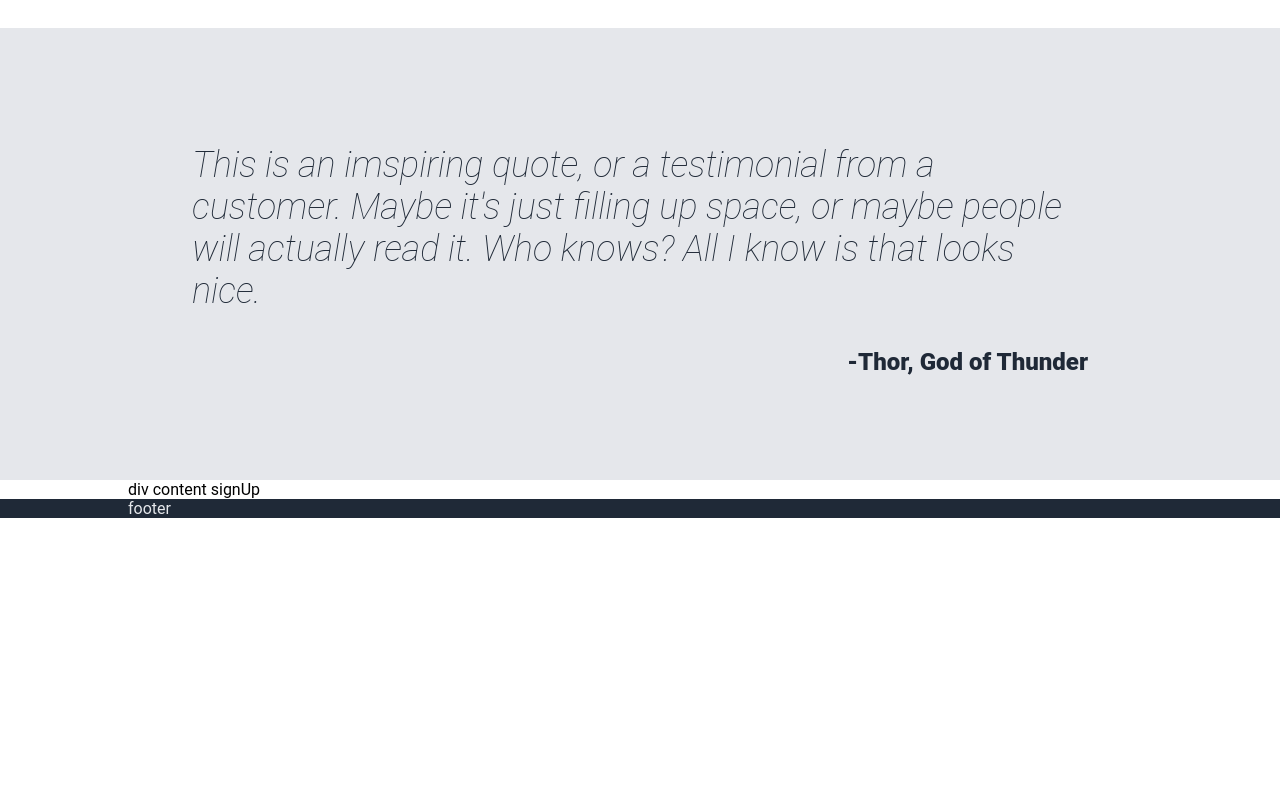
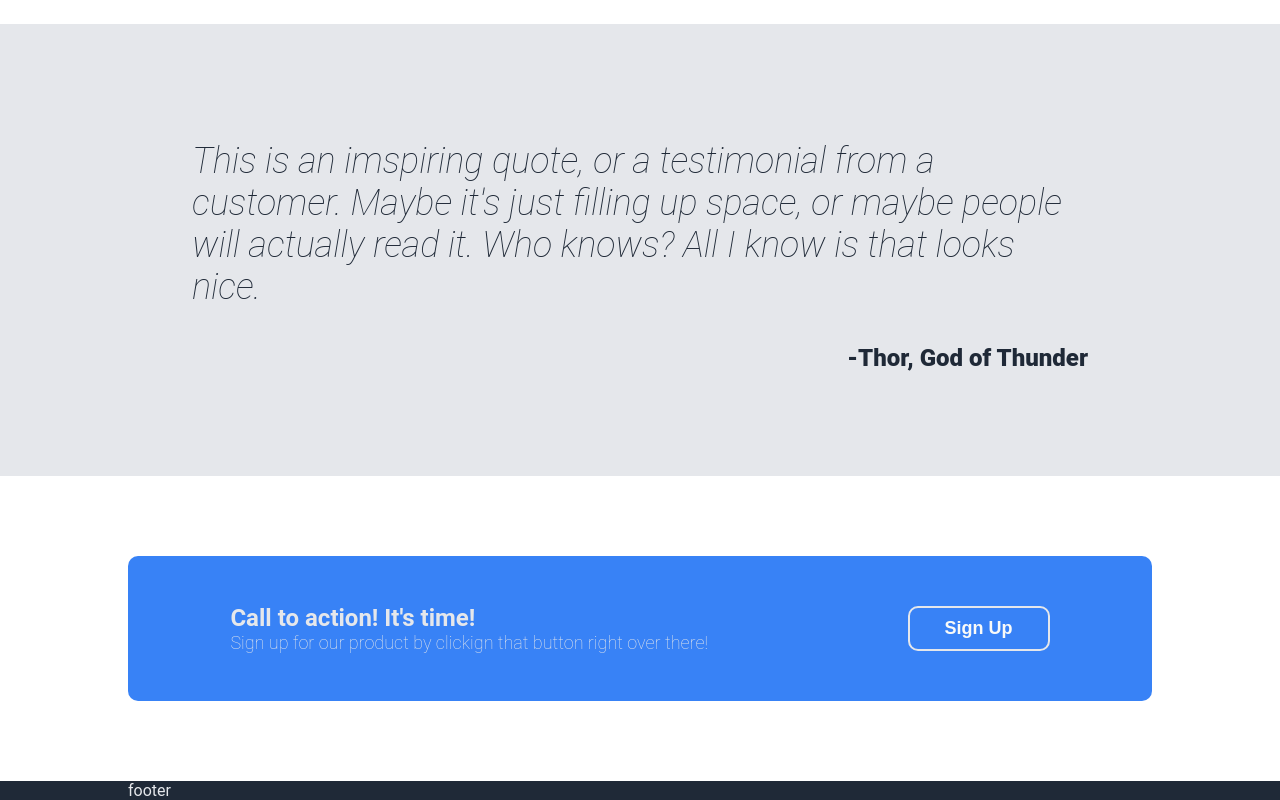
Before and after one commit to Retky/Odin-LandingPage, a plain HTML site: page index.html in a window 1280 px wide. Shown: the part 1037-1837 px from the top of the page. Before the commit the page ends 1555 px from the top, so only its background shows below. Drawn offline with Linux system fonts and the light colour scheme.

Commit message:
"Sign Up" compleate

```diff
--- a/css/master.css
+++ b/css/master.css
@@ -105,7 +105,7 @@ header {
     height: 150px;
     border-radius: 20px;
 
-    border: solid var(--bg-blue) 8px;
+    border: solid var(--bg-blue) 6px;
 }
 
 .quote {
@@ -123,6 +123,32 @@ header {
     font-weight: 900;
 }
 
+.signUp {
+    margin: 80px 10%;
+    padding: 30px 8%;
+    background: var(--bg-blue);
+    border-radius: 10px;
+    display: flex;
+    justify-content: space-between;
+    font-size: 18px;
+    font-weight: lighter;
+    color: var(--tx-white2);
+}
+.signUp .title {
+    font-size: 24px;
+    font-weight: bold;
+}
+.signUp button {
+    margin: auto 0;
+    flex: 0 0 auto;
+    background: var(--bg-blue);
+    color: var(--tx-white);
+    font-size: 18px;
+    font-weight: bold;
+    padding: 10px 35px;
+    border: solid var(--tx-white2) 2px;
+    border-radius: 10px;
+}
 /* FOOTER */
 footer {
     background: var(--bg-dark);
--- a/index.html
+++ b/index.html
@@ -37,7 +37,10 @@
                 <p>This is an imspiring quote, or a testimonial from a customer. Maybe it's just filling up space, or maybe people will actually read it. Who knows? All I know is that looks nice.</p>
                 <p class="autor">-Thor, God of Thunder</p>
             </div>
-            <div class="content signUp">div content signUp</div>
+            <div class="content signUp">
+                <p><span class="title">Call to action! It's time!</span> <br> Sign up for our product by clickign that button right over there! </p>
+                <button type="button" name="sign">Sign Up</button>
+            </div>
         </section>
 
         <footer>footer</footer>
```
